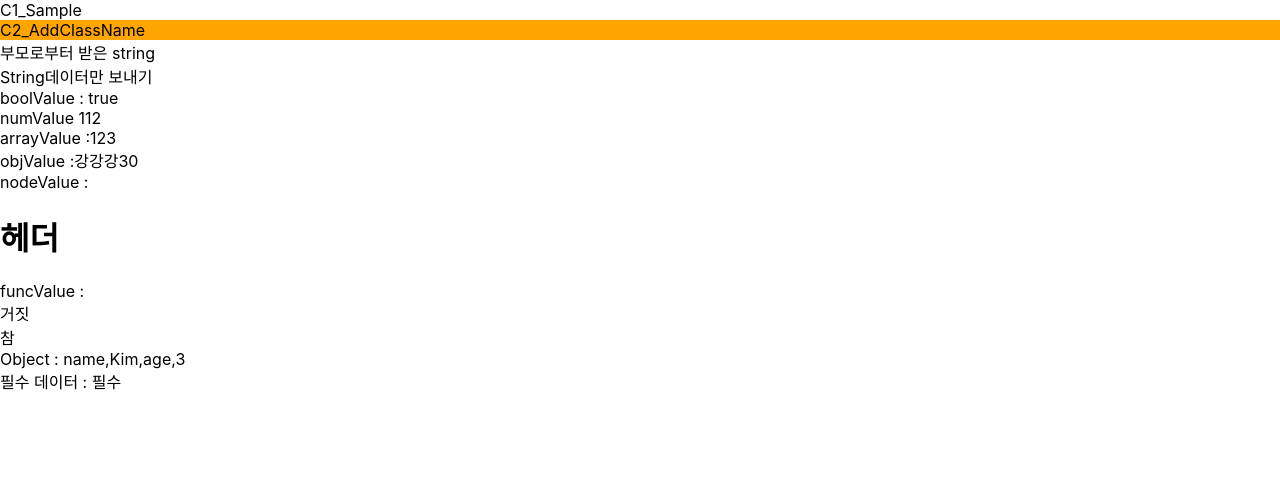
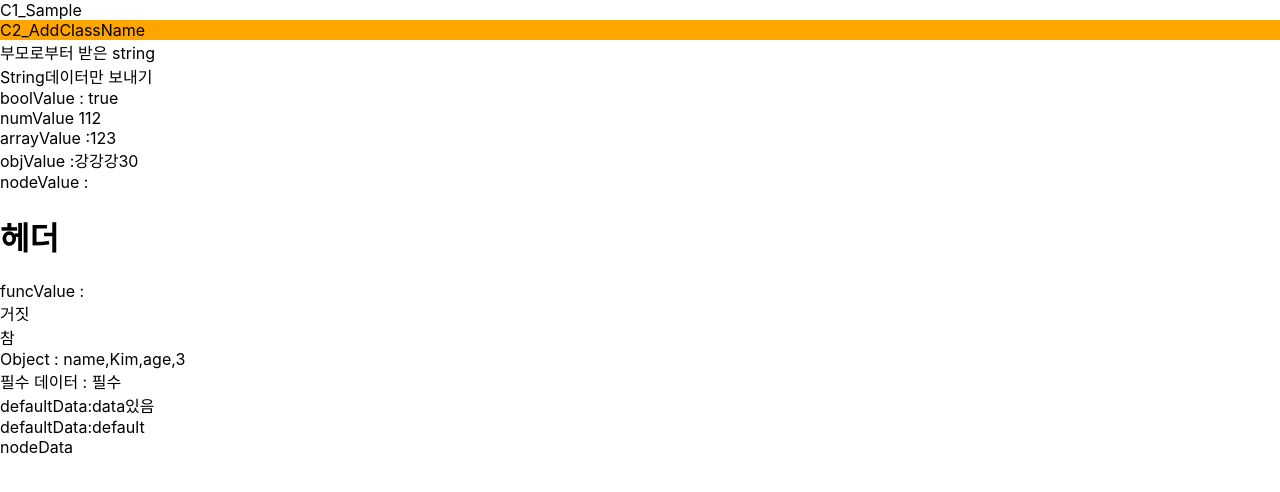
Before and after one commit to 0andme/React-Practice, a React (Create React App) app in the folder 211118/: page / in a window 1280 px wide. Shown: the top 492 px of the page. Built offline with nearby package versions, Linux system fonts and the light colour scheme.

Commit message:
feat: props - html node 데이터

```diff
--- a/211118/src/App.js
+++ b/211118/src/App.js
@@ -7,6 +7,8 @@ import C5_PropsDataTypes from "./component/C5_PropsDataTypes";
 import C6_PropsDataBoolean from "./component/C6_PropsDataBoolean";
 import C7_PropsShape from "./component/C7_PropsShape";
 import C8_PropsShould from "./component/C8_PropsShould";
+import C9_PropsDefault from "./component/C9_PropsDefault";
+import C10_PropsNode from "./component/C10_PropsNode";
 function App() {
   return (
     <div>
@@ -27,6 +29,9 @@ function App() {
       <C6_PropsDataBoolean isTrue={true} />
       <C7_PropsShape objValue={{ name: "Kim", age: 3 }} />
       <C8_PropsShould valueName="필수" />
+      <C9_PropsDefault defaultData="data있음" />
+      <C9_PropsDefault />
+      <C10_PropsNode nodeData={<div>nodeData</div>} />
     </div>
   );
 }
```
